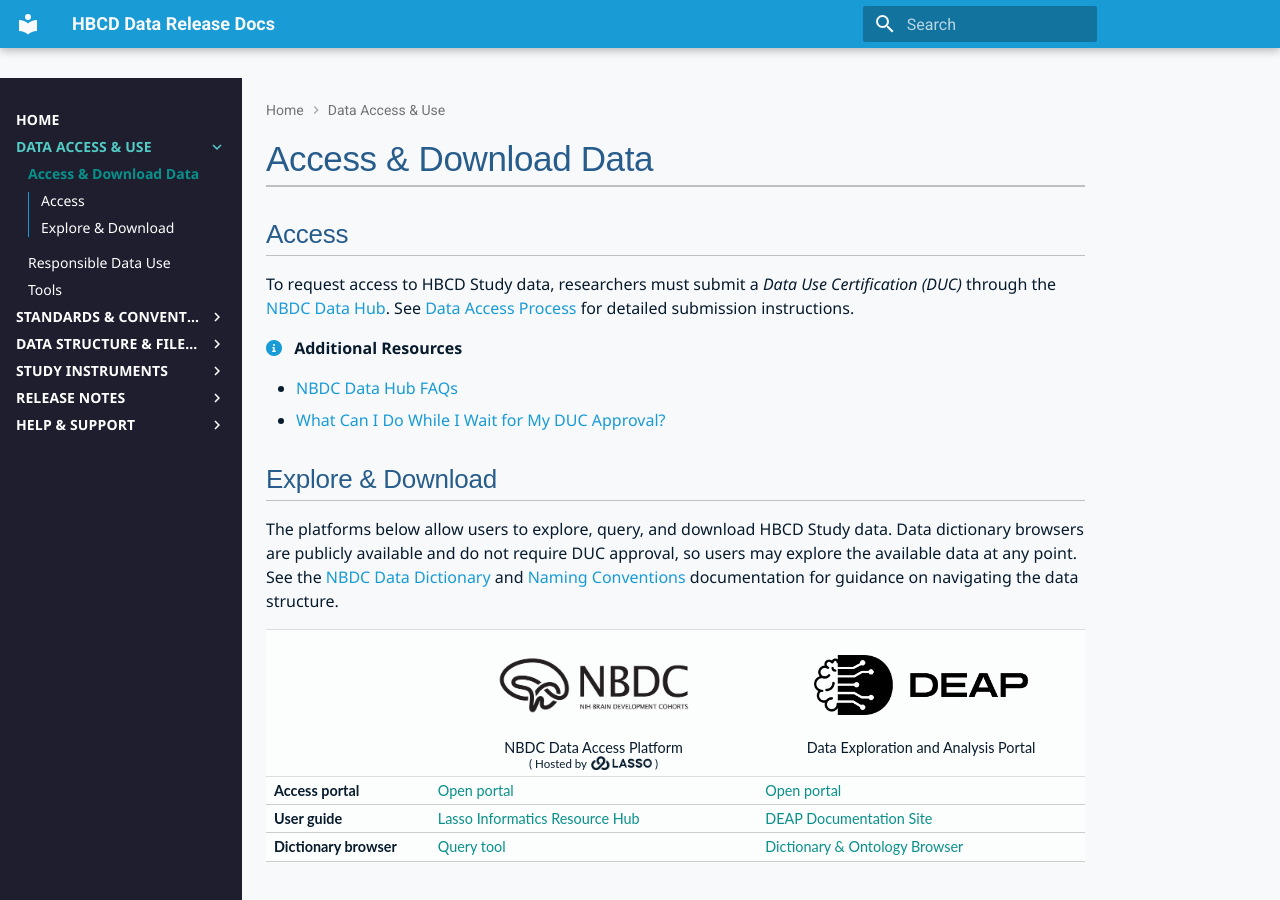
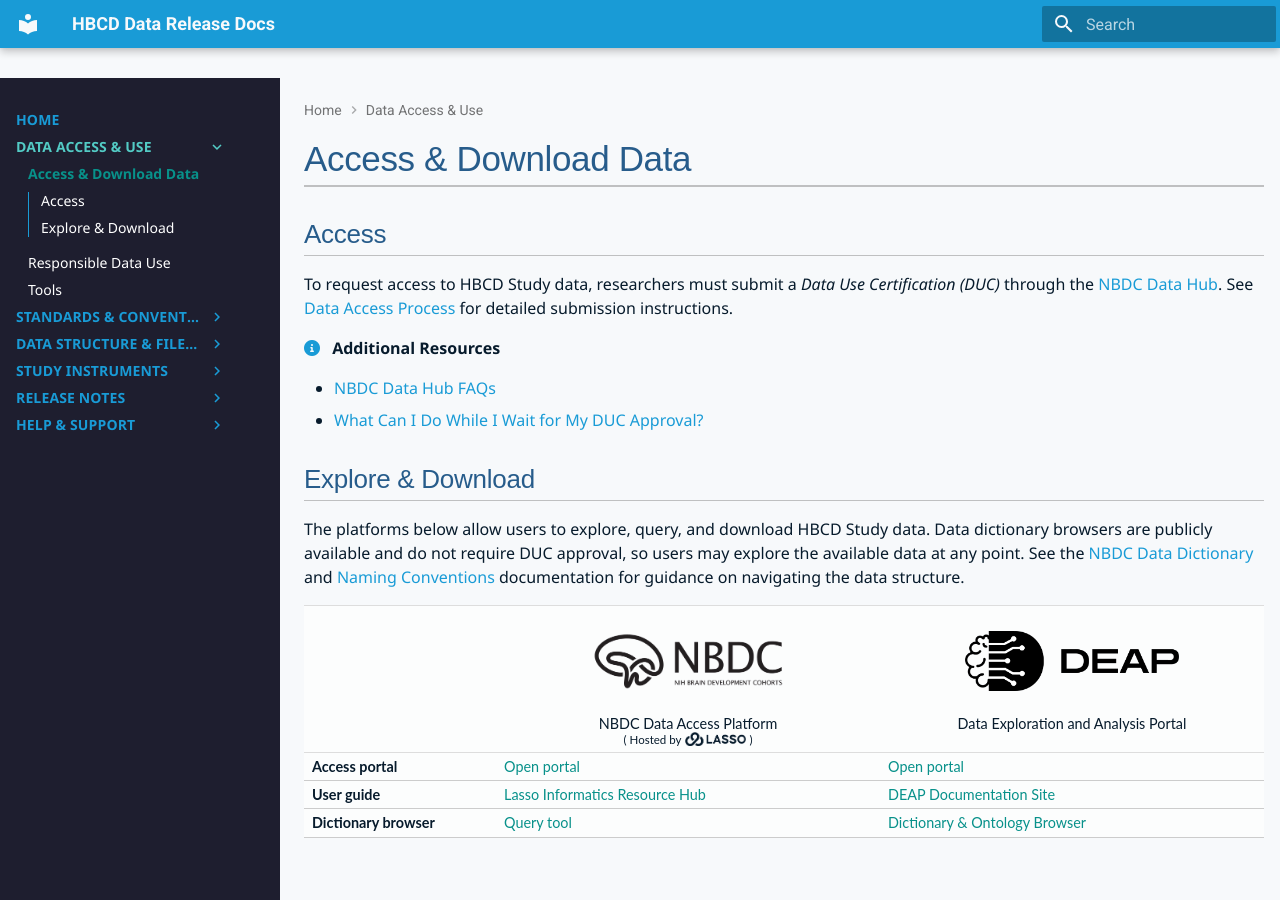
Before and after one commit to nbdc-datahub/hbcd-docs, an MkDocs documentation site: the page built from docs/access/download.md, in a window 1280 px wide and 900 px high. Built offline with MkDocs 1.6.1 and Material for MkDocs 9.7.7, drawn with Linux system fonts in a browser that asks for light colours.

Commit message:
nav styling

```diff
--- a/docs/css/nav.css
+++ b/docs/css/nav.css
@@ -3,7 +3,7 @@
    =================================================================== */
 
 /* ===================================================================
-    (1) BREADCRUMB NAV AT TOP OF PAGE
+    BREADCRUMB NAV AT TOP OF PAGE
    =================================================================== */
 /* Align icons and text */
 .md-path a,
@@ -14,7 +14,7 @@
 }
 
 /* ===================================================================
-    (2) NAV BAR ON LEFT
+    NAV BAR ON LEFT
    =================================================================== */
 
 /* REMOVE SITE NAME FROM TOP OF NAV */
@@ -28,12 +28,21 @@
 }
 .md-sidebar--primary {
   left: 0;
-}
-.md-sidebar--primary {
   background-color: #1e1e2f;
   height: 100vh;
+  width: 280px;
 }
 
+/* Remove padding around nav */
+.md-sidebar__scrollwrap {
+  padding-left: 0;
+}
+@media screen and (min-width: 76.25em) {
+  .md-grid {
+    margin-left: 0;
+    max-width: 100%; /* allow full-width layout */
+  }
+}
 /* FONT & STYLING */
 .md-nav__item,
 .md-nav__link {
@@ -47,11 +56,10 @@
 /* Top-level nav items only */
 .md-nav--primary > .md-nav__list > .md-nav__item > .md-nav__link {
   text-transform: uppercase;
-  color: white;
+  color: #199bd6;
   font-weight: 700;
   letter-spacing: 0.01em;
 }
-
 /* Active top-level section */
 .md-nav--primary > .md-nav__list > .md-nav__item--active > .md-nav__link {
   color: var(--md-accent-fg-color);
@@ -64,6 +72,12 @@
 }
 
 
+
+
+
+/* .md-sidebar--primary {
+  border-right: 1px solid rgba(255,255,255,0.08);
+} */
 
 /* ONLY DISPLAY THROUGH H2 */
 /* .md-nav__item .md-nav__item .md-nav {
```
